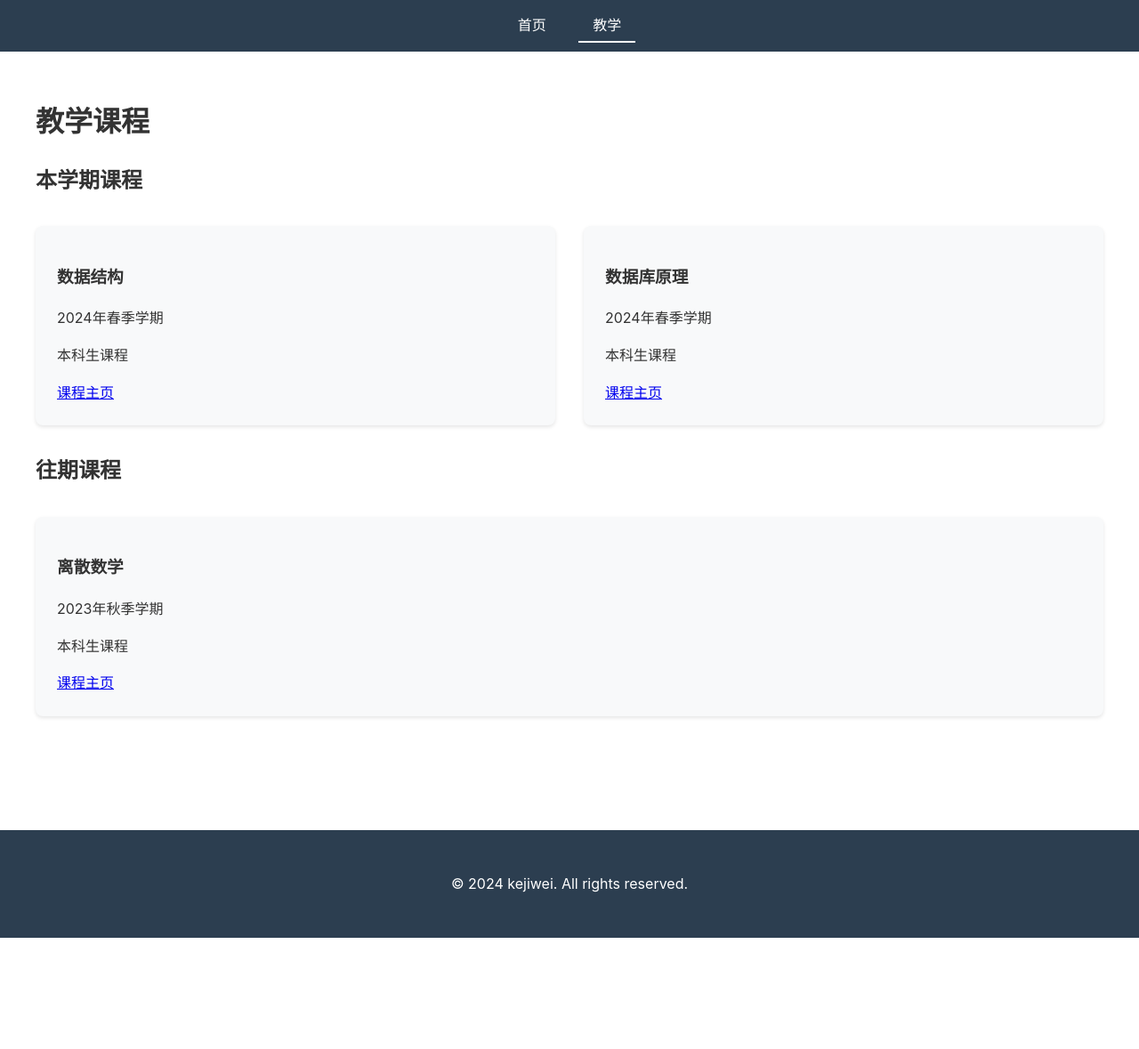
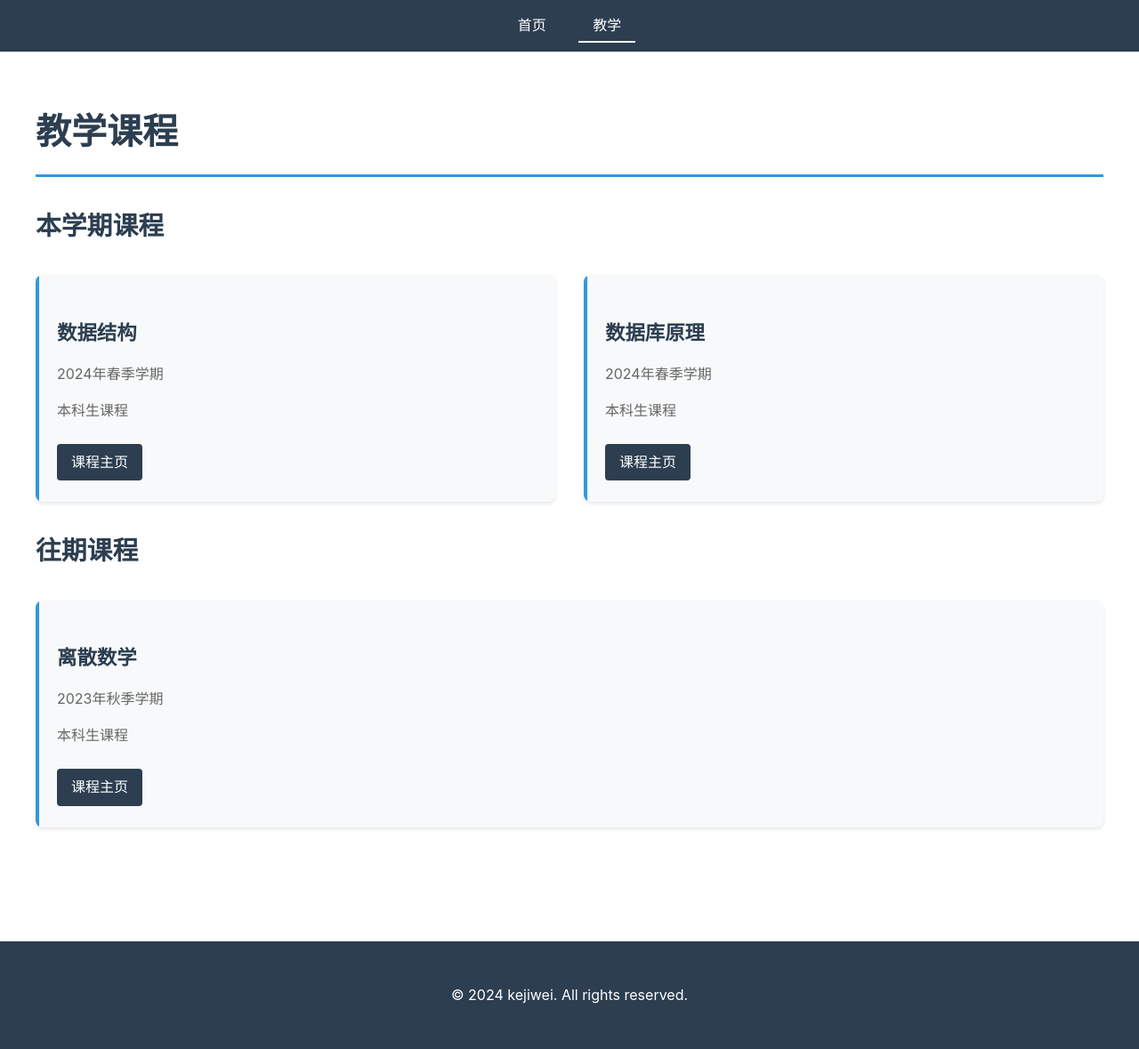
Before and after one commit to kejiwei/kejiwei.github.io, a Jekyll site: the page teaching/index.html, which Jekyll copies as it is, in a window 1280 px wide. Shown: the whole page at 89% size. Built offline with Jekyll 4.4.1, drawn with Linux system fonts in a browser that asks for light colours; before the commit the page ends 1054 px from its top, so only the background shows below that.

Commit message:
Update style.css

```diff
--- a/assets/css/style.css
+++ b/assets/css/style.css
@@ -35,10 +35,31 @@ main {
     text-decoration: none;
     padding: 0.5rem 1rem;
     margin: 0 0.5rem;
+    transition: all 0.3s ease;
 }
 
 .nav-main a.active {
     border-bottom: 2px solid white;
+}
+
+.nav-main a:hover {
+    background-color: rgba(255,255,255,0.1);
+    border-radius: 4px;
+}
+
+/* 标题样式 */
+h1 {
+    font-size: 2.5rem;
+    color: var(--primary-color);
+    margin-bottom: 2rem;
+    padding-bottom: 1rem;
+    border-bottom: 3px solid var(--secondary-color);
+}
+
+h2 {
+    font-size: 1.8rem;
+    color: var(--primary-color);
+    margin: 2rem 0 1.5rem;
 }
 
 /* 课程列表样式 */
@@ -54,6 +75,50 @@ main {
     padding: 1.5rem;
     border-radius: 8px;
     box-shadow: 0 2px 4px rgba(0,0,0,0.1);
+    transition: transform 0.3s, box-shadow 0.3s;
+    position: relative;
+    overflow: hidden;
+}
+
+.course-item::before {
+    content: '';
+    position: absolute;
+    top: 0;
+    left: 0;
+    width: 4px;
+    height: 100%;
+    background-color: var(--secondary-color);
+}
+
+.course-item:hover {
+    transform: translateY(-5px);
+    box-shadow: 0 4px 8px rgba(0,0,0,0.15);
+}
+
+.course-item h3 {
+    font-size: 1.4rem;
+    color: var(--primary-color);
+    margin-bottom: 1rem;
+}
+
+.course-item p {
+    color: #666;
+    margin-bottom: 0.5rem;
+}
+
+.course-link {
+    display: inline-block;
+    margin-top: 1rem;
+    padding: 0.5rem 1rem;
+    background-color: var(--primary-color);
+    color: white;
+    text-decoration: none;
+    border-radius: 4px;
+    transition: background-color 0.3s;
+}
+
+.course-link:hover {
+    background-color: var(--secondary-color);
 }
 
 /* 课程页面样式 */
@@ -100,11 +165,6 @@ main {
     background-color: #f5f5f5;
 }
 
-.assessment-table td {
-    border-right: 1px solid #ccc;
-    border-bottom: 1px solid #ccc;
-}
-
 .assessment-table thead th {
     background: linear-gradient(to bottom, #f8f8f8, #e8e8e8);
     border-bottom: 2px solid #999;
```
